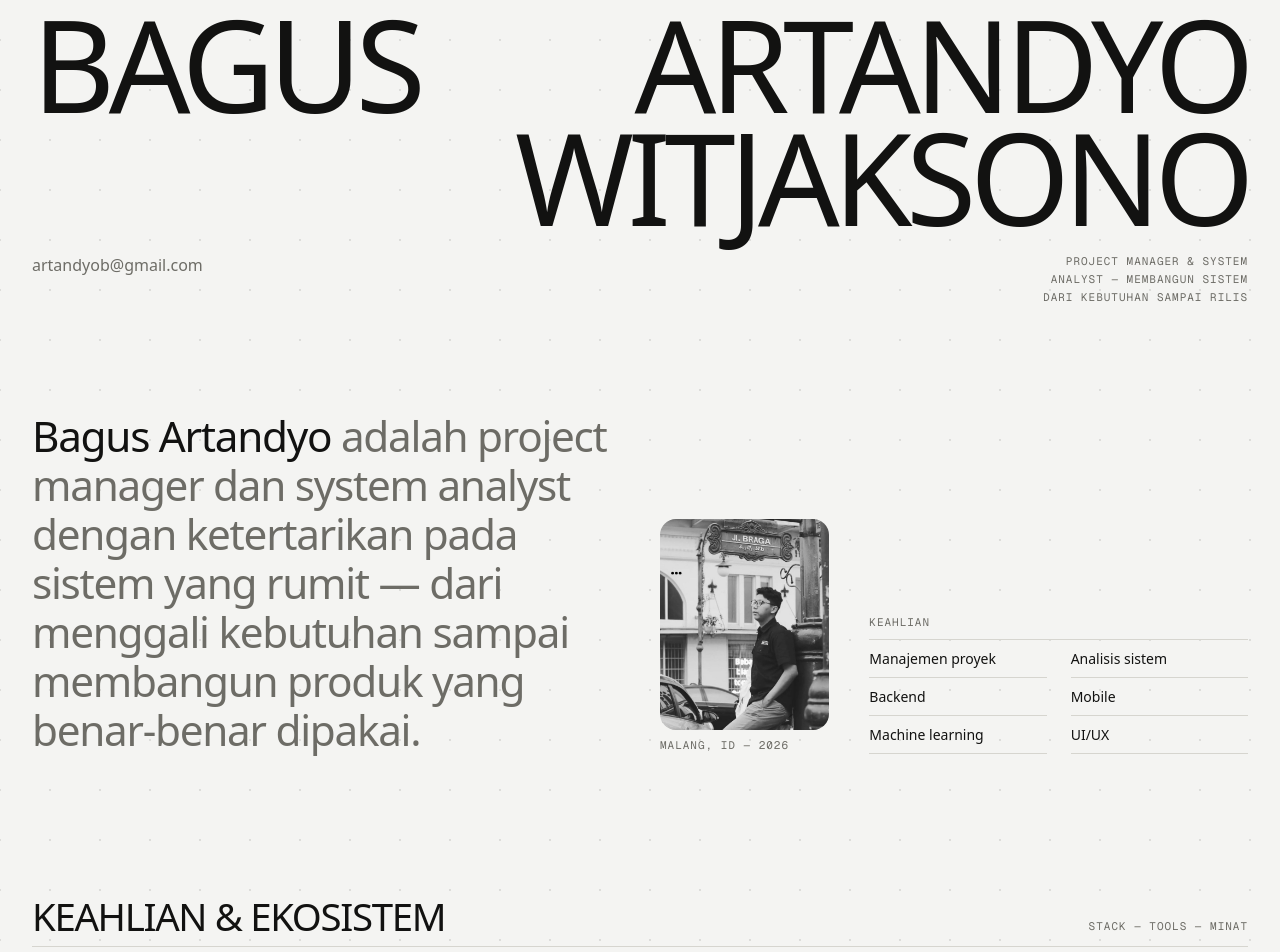
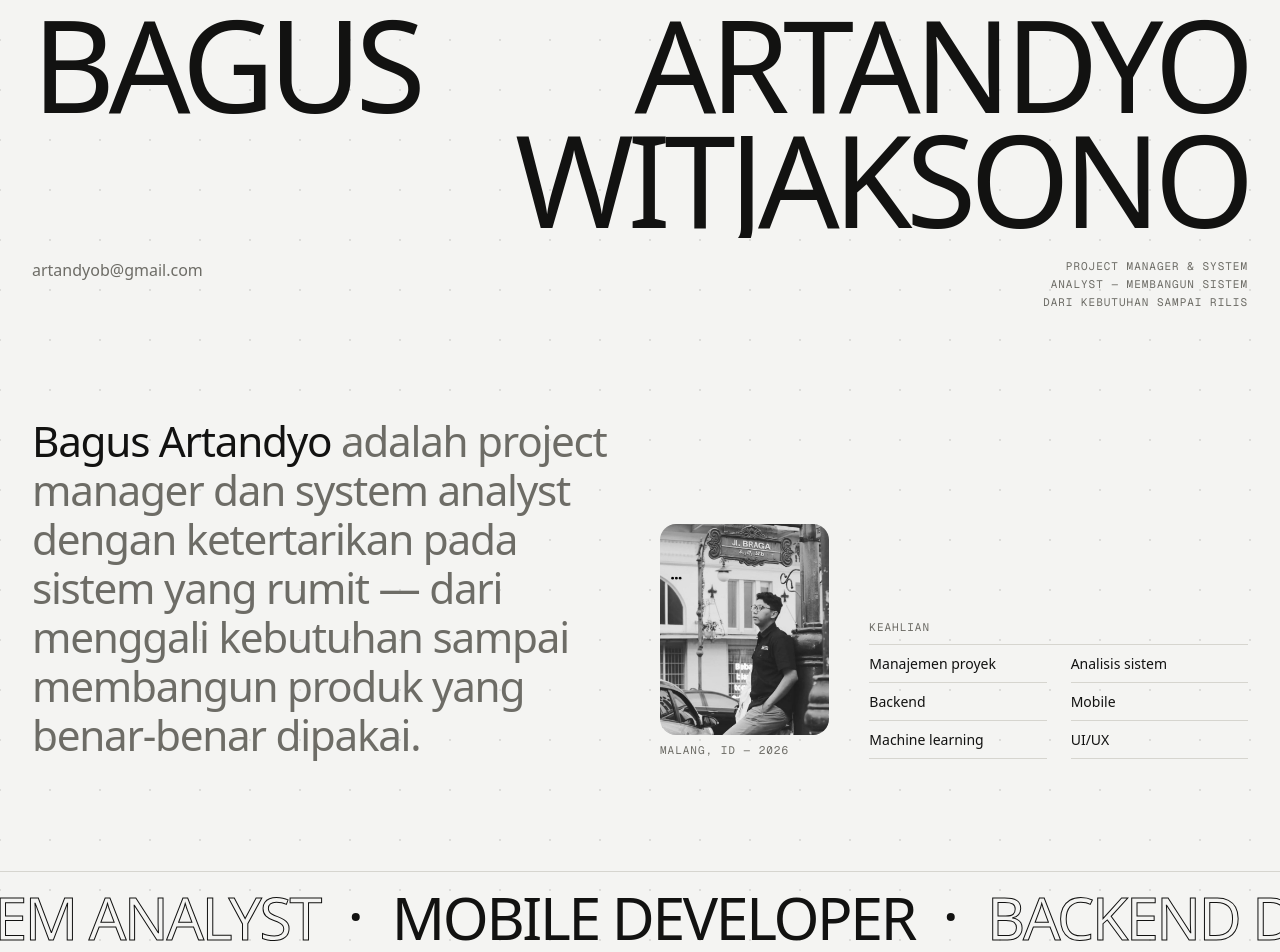
Before and after one commit to bagus-26/BagusArtandyoW, a Next.js app: page / in a window 1280 px wide. Shown: the part 160-1112 px from the top of the page. Built offline with nearby package versions, Linux system fonts and the light colour scheme; a web font is replaced by a local one.

Commit message:
feat: implement animations for hero section and add motion handling

```diff
--- a/src/app/globals.css
+++ b/src/app/globals.css
@@ -122,18 +122,93 @@ body {
   }
 }
 
-@keyframes rise {
+@keyframes mask-up {
+  from {
+    transform: translateY(108%);
+  }
+  to {
+    transform: translateY(0);
+  }
+}
+@keyframes fade-up {
   from {
     opacity: 0;
-    transform: translateY(18px);
+    transform: translateY(22px);
   }
   to {
     opacity: 1;
     transform: none;
   }
 }
-.rise {
-  animation: rise 0.9s cubic-bezier(0.19, 1, 0.22, 1) both;
+@keyframes fade-down {
+  from {
+    opacity: 0;
+    transform: translateY(-10px);
+  }
+  to {
+    opacity: 1;
+    transform: none;
+  }
+}
+@keyframes menu-in {
+  from {
+    opacity: 0;
+    transform: translateY(-6px) scale(0.99);
+  }
+  to {
+    opacity: 1;
+    transform: none;
+  }
+}
+@keyframes marquee {
+  from {
+    transform: translateX(0);
+  }
+  to {
+    transform: translateX(-50%);
+  }
+}
+
+.load-mask {
+  animation: mask-up 1.15s cubic-bezier(0.19, 1, 0.22, 1) both;
+}
+.load-up {
+  animation: fade-up 0.95s cubic-bezier(0.19, 1, 0.22, 1) both;
+}
+.load-down {
+  animation: fade-down 0.7s cubic-bezier(0.23, 1, 0.32, 1) both;
+  animation-delay: calc(60ms + var(--i, 0) * 55ms);
+}
+.menu-in {
+  animation: menu-in 0.28s cubic-bezier(0.23, 1, 0.32, 1) both;
+}
+
+.marquee-track {
+  animation: marquee 36s linear infinite;
+}
+.marquee:hover .marquee-track {
+  animation-play-state: paused;
+}
+
+html[data-motion="ready"] [data-reveal] {
+  opacity: 0;
+  transform: translateY(26px);
+  transition: opacity 0.85s var(--ease), transform 0.95s var(--ease);
+  transition-delay: calc(var(--d, 0) * 90ms);
+}
+html[data-motion="ready"] [data-reveal].is-in {
+  opacity: 1;
+  transform: none;
+}
+html[data-motion="ready"] [data-reveal="clip"] {
+  opacity: 1;
+  transform: none;
+  clip-path: inset(0 0 100% 0);
+  transition: clip-path 1.15s var(--ease);
+  transition-delay: calc(var(--d, 0) * 90ms);
+}
+html[data-motion="ready"] [data-reveal="clip"].is-in {
+  clip-path: inset(0 0 0 0);
 }
 
 @media (prefers-reduced-motion: reduce) {
@@ -147,4 +222,13 @@ body {
     animation-iteration-count: 1 !important;
     transition-duration: 0.01ms !important;
   }
+  .marquee-track {
+    animation: none !important;
+  }
+  html[data-motion] [data-reveal] {
+    opacity: 1 !important;
+    transform: none !important;
+    clip-path: none !important;
+    transition: none !important;
+  }
 }
--- a/src/app/layout.jsx
+++ b/src/app/layout.jsx
@@ -17,6 +17,12 @@ export default function RootLayout({ children }) {
         <link rel="preconnect" href="https://cdn.fontshare.com" crossOrigin="anonymous" />
         <link href="https://api.fontshare.com/v2/css?f[]=general-sans@400,500,600&display=swap" rel="stylesheet" />
         <link href="https://fonts.googleapis.com/css2?family=Geist+Mono:wght@400;500&display=swap" rel="stylesheet" />
+        <script
+          dangerouslySetInnerHTML={{
+            __html:
+              "try{if(!matchMedia('(prefers-reduced-motion: reduce)').matches){document.documentElement.dataset.motion='ready';setTimeout(function(){if(!window.__pfMotion)delete document.documentElement.dataset.motion},4000)}}catch(e){}",
+          }}
+        />
       </head>
       <body className="bg-paper text-ink antialiased selection:bg-ink selection:text-paper min-h-screen relative overflow-x-hidden">
         {children}
--- a/src/app/page.jsx
+++ b/src/app/page.jsx
@@ -1,4 +1,5 @@
 import Navbar from '../components/navbar';
+import Motion from '../components/motion';
 import Hero from '../components/hero';
 import Skills from '../components/skills';
 import Projects from '../components/projects';
@@ -8,6 +9,7 @@ import Footer from '../components/footer';
 export default function Home() {
   return (
     <main className="min-h-screen relative">
+      <Motion />
       <Navbar />
       <Hero />
       <Skills />
--- a/src/components/hero.jsx
+++ b/src/components/hero.jsx
@@ -11,23 +11,72 @@ const expertise = [
   'UI/UX',
 ];
 
+function RoleTicker() {
+  const items = [...PortofolioData.roles, 'ITSK RS dr. Soepraoen'];
+
+  return (
+    <div className="marquee relative -mx-5 mt-20 overflow-hidden border-y border-rule py-4 sm:-mx-8 md:mt-28">
+      <div className="marquee-track flex w-max">
+        {[0, 1].map((group) => (
+          <div
+            key={group}
+            className="flex shrink-0 items-center gap-8 pr-8"
+            aria-hidden="true"
+          >
+            {items.map((role, idx) => (
+              <span key={`${group}-${role}`} className="flex shrink-0 items-center gap-8">
+                <span
+                  className={`whitespace-nowrap text-[clamp(28px,4.6vw,68px)] font-medium uppercase leading-none tracking-[-0.04em] ${
+                    idx % 2 === 0
+                      ? 'text-ink'
+                      : 'text-transparent [-webkit-text-stroke:1px_#121211]'
+                  }`}
+                >
+                  {role}
+                </span>
+                <span className="h-2 w-2 flex-none rounded-full bg-ink" />
+              </span>
+            ))}
+          </div>
+        ))}
+      </div>
+      <span className="sr-only">Peran: {items.join(', ')}</span>
+    </div>
+  );
+}
+
 export default function Hero() {
   return (
     <section id="about" className="shell relative pt-32 md:pt-[21vh]">
       <h1
         aria-label={PortofolioData.name}
-        className="rise text-[14vw] font-medium uppercase leading-[0.88] tracking-[-0.05em] md:text-[10vw]"
+        className="text-[14vw] font-medium uppercase leading-[0.88] tracking-[-0.05em] md:text-[10vw]"
       >
-        <span aria-hidden="true" className="block md:flex md:justify-between md:gap-[0.18em]">
-          <span className="block">Bagus</span>
-          <span className="block">Artandyo</span>
+        <span className="block overflow-hidden pb-[0.02em]">
+          <span
+            aria-hidden="true"
+            className="load-mask block md:flex md:justify-between md:gap-[0.18em]"
+            style={{ animationDelay: '100ms' }}
+          >
+            <span className="block">Bagus</span>
+            <span className="block">Artandyo</span>
+          </span>
         </span>
-        <span aria-hidden="true" className="block md:text-right">
-          Witjaksono
+        <span className="block overflow-hidden pb-[0.02em]">
+          <span
+            aria-hidden="true"
+            className="load-mask block md:text-right"
+            style={{ animationDelay: '220ms' }}
+          >
+            Witjaksono
+          </span>
         </span>
       </h1>
 
-      <div className="mt-5 flex flex-col gap-4 sm:flex-row sm:items-start sm:justify-between">
+      <div
+        className="load-up mt-5 flex flex-col gap-4 sm:flex-row sm:items-start sm:justify-between"
+        style={{ animationDelay: '600ms' }}
+      >
         <a
           href={`mailto:${PortofolioData.socials.email}`}
           className="group inline-flex w-fit items-baseline text-sm text-muted transition-colors hover:text-ink md:text-base"
@@ -41,7 +90,10 @@ export default function Hero() {
         </p>
       </div>
 
-      <div className="mt-20 grid gap-10 md:mt-[13vh] lg:grid-cols-12 lg:items-end">
+      <div
+        className="load-up mt-20 grid gap-10 md:mt-[13vh] lg:grid-cols-12 lg:items-end"
+        style={{ animationDelay: '750ms' }}
+      >
         <p className="text-[clamp(26px,3.3vw,46px)] leading-[1.16] tracking-[-0.03em] text-muted lg:col-span-6">
           <span className="text-ink">Bagus Artandyo</span> adalah project manager dan system
           analyst dengan ketertarikan pada sistem yang rumit — dari menggali kebutuhan sampai
@@ -68,6 +120,8 @@ export default function Hero() {
           </ul>
         </div>
       </div>
+
+      <RoleTicker />
     </section>
   );
 }
--- /dev/null
+++ b/src/components/motion.jsx
@@ -0,0 +1,36 @@
+'use client';
+
+import { useEffect } from 'react';
+
+export default function Motion() {
+  useEffect(() => {
+    window.__pfMotion = true;
+    const root = document.documentElement;
+    const items = document.querySelectorAll('[data-reveal]');
+    const reduceMotion = window.matchMedia('(prefers-reduced-motion: reduce)').matches;
+
+    if (reduceMotion || !('IntersectionObserver' in window)) {
+      root.removeAttribute('data-motion');
+      items.forEach((item) => item.classList.add('is-in'));
+      return;
+    }
+
+    root.setAttribute('data-motion', 'ready');
+
+    const observer = new IntersectionObserver(
+      (entries) => {
+        entries.forEach((entry) => {
+          if (!entry.isIntersecting) return;
+          entry.target.classList.add('is-in');
+          observer.unobserve(entry.target);
+        });
+      },
+      { threshold: 0.12, rootMargin: '0px 0px -8% 0px' }
+    );
+
+    items.forEach((item) => observer.observe(item));
+    return () => observer.disconnect();
+  }, []);
+
+  return null;
+}
```
